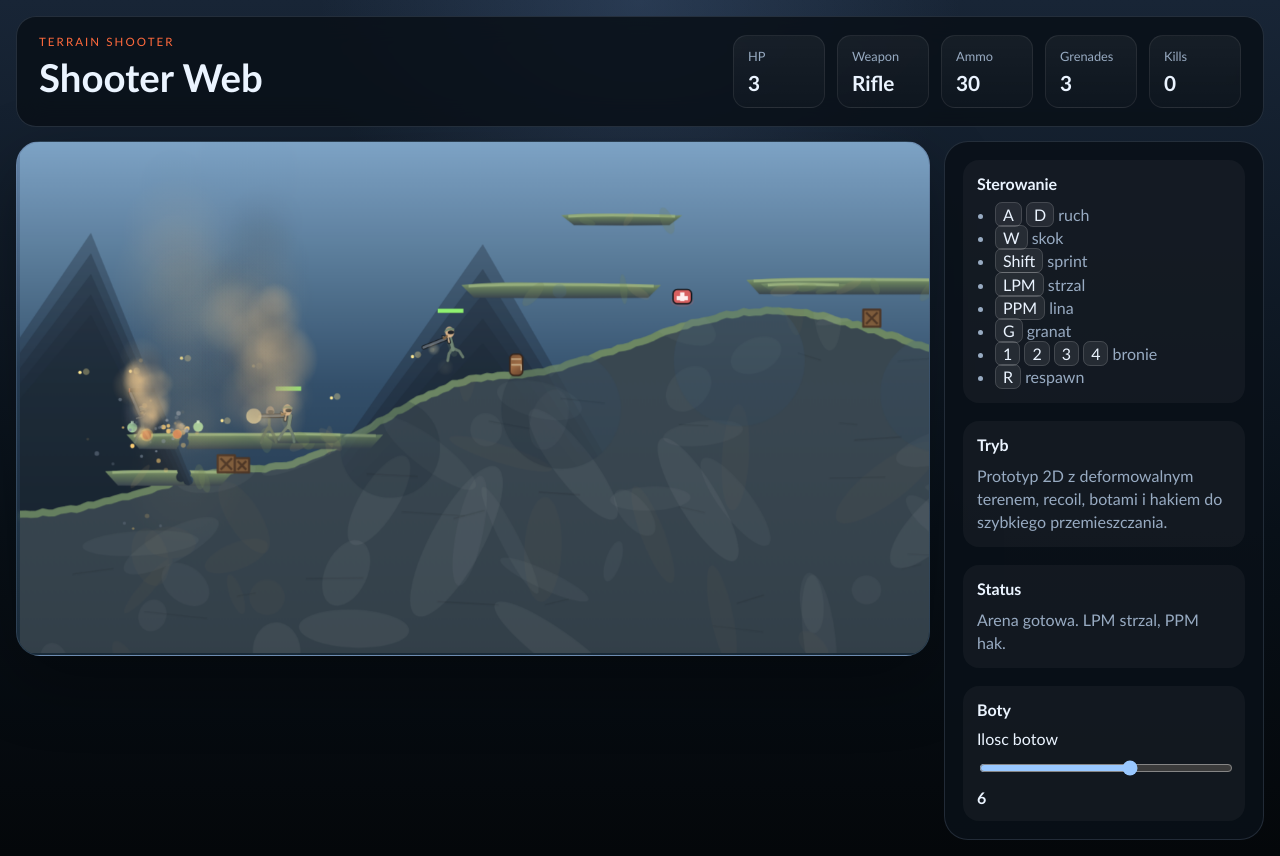
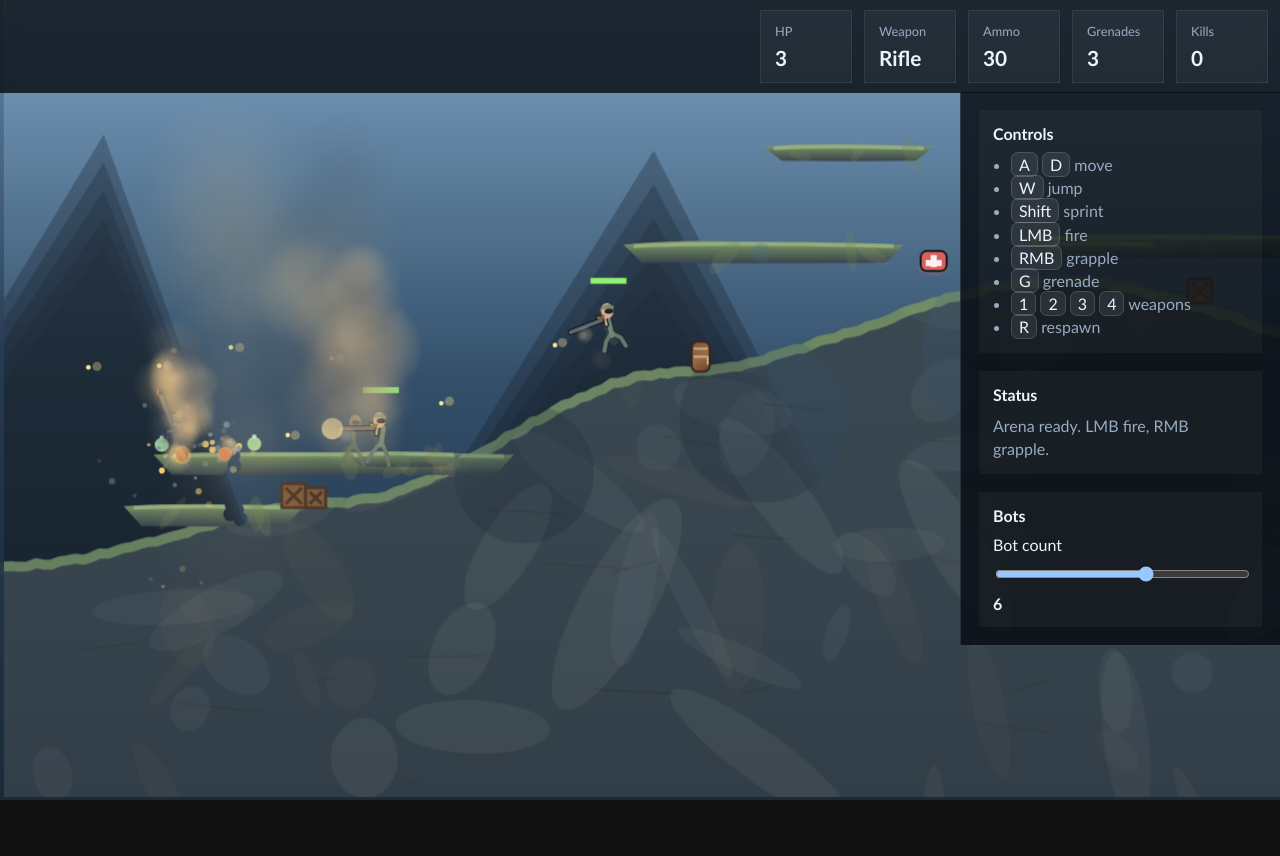
Before and after one commit to MarcinPetrow/shooter-web, a website: page docs/index.html in a window 1280 px wide. After the commit the page ends 800 px from the top, so only its background shows below. Drawn offline with Linux system fonts and the light colour scheme; animation ran at ten frames a second.

Commit message:
Refine UI layout and add project README

```diff
--- a/docs/app.js
+++ b/docs/app.js
@@ -127,7 +127,7 @@ let desiredBotCount = 6;
 const MAX_GRENADES = 3;
 const pickupDefinitions = {
   medkit: {
-    label: "Apteczka",
+    label: "Medkit",
     color: "#d85e5e",
     accent: "#fff0f0",
     respawn: 16,
@@ -139,7 +139,7 @@ const pickupDefinitions = {
     respawn: 13,
   },
   grenades: {
-    label: "Granaty",
+    label: "Grenades",
     color: "#70b978",
     accent: "#dbffe0",
     respawn: 20,
@@ -162,6 +162,15 @@ const terrainCtx = terrainCanvas.getContext("2d");
 
 function clamp(value, min, max) {
   return Math.max(min, Math.min(max, value));
+}
+
+function resizeCanvas() {
+  const width = Math.max(320, Math.floor(window.innerWidth));
+  const height = Math.max(240, Math.floor(window.innerHeight));
+  canvas.width = width;
+  canvas.height = height;
+  sceneCanvas.width = width;
+  sceneCanvas.height = height;
 }
 
 function rand(min, max) {
@@ -694,7 +703,7 @@ function setBotCount(count) {
   ui.botCountValue.textContent = String(desiredBotCount);
   spawnBots();
   bots.forEach(respawnActor);
-  ui.status.textContent = `Boty: ${desiredBotCount}`;
+  ui.status.textContent = `Bots: ${desiredBotCount}`;
 }
 
 function allActors() {
@@ -752,7 +761,7 @@ function switchWeapon(actor, weaponKey) {
   actor.fireQueue = 0;
   actor.fireQueueDelay = 0;
   if (actor === player) {
-    ui.status.textContent = `Bron: ${getWeaponStats(actor).label}`;
+    ui.status.textContent = `Weapon: ${getWeaponStats(actor).label}`;
   }
 }
 
@@ -841,7 +850,7 @@ function shoot(actor) {
   const weapon = getWeaponStats(actor);
   if (actor.ammo <= 0) {
     actor.reload = weapon.reloadTime;
-    ui.status.textContent = actor === player ? "Przeladowanie." : ui.status.textContent;
+    ui.status.textContent = actor === player ? "Reloading." : ui.status.textContent;
     return;
   }
 
@@ -909,8 +918,8 @@ function damageActor(actor, amount, source) {
 
   if (source && source !== actor) {
     source.kills += 1;
-    if (source === player) {
-      ui.status.textContent = `Eliminacja: ${actor.name}`;
+      if (source === player) {
+      ui.status.textContent = `Eliminated: ${actor.name}`;
     }
   }
 }
@@ -1022,7 +1031,7 @@ function updatePlayer(dt) {
           y: hit.y,
           length: Math.max(80, Math.hypot(hit.x - player.x, hit.y - player.y) * 0.72),
         };
-        ui.status.textContent = "Hak zaczepiony.";
+        ui.status.textContent = "Grapple attached.";
       }
     }
   } else {
@@ -1134,7 +1143,7 @@ function applyPickup(actor, pickup) {
   pickup.timer = pickupDefinitions[pickup.type].respawn;
 
   if (actor === player) {
-    ui.status.textContent = `Podniesiono: ${pickupDefinitions[pickup.type].label}`;
+    ui.status.textContent = `Picked up: ${pickupDefinitions[pickup.type].label}`;
   }
 
   stampCraterDecor(pickup.x, pickup.y, 12);
@@ -1845,6 +1854,8 @@ window.addEventListener("keyup", (event) => {
   keys.delete(event.code);
 });
 
+window.addEventListener("resize", resizeCanvas);
+
 canvas.addEventListener("mousemove", (event) => {
   const rect = canvas.getBoundingClientRect();
   mouse.x = ((event.clientX - rect.left) / rect.width) * canvas.width;
@@ -1873,12 +1884,13 @@ canvas.addEventListener("contextmenu", (event) => {
   event.preventDefault();
 });
 
+resizeCanvas();
 createTerrain();
 spawnBots();
 rebuildPickups();
 respawnActor(player);
 bots.forEach(respawnActor);
-ui.status.textContent = "Arena gotowa. LPM strzal, PPM hak.";
+ui.status.textContent = "Arena ready. LMB fire, RMB grapple.";
 ui.botCountInput.value = String(desiredBotCount);
 ui.botCountValue.textContent = String(desiredBotCount);
 ui.botCountInput.addEventListener("input", (event) => {
--- a/docs/index.html
+++ b/docs/index.html
@@ -7,12 +7,11 @@
     <link rel="stylesheet" href="./styles.css" />
   </head>
   <body>
-    <div class="hud-shell">
+    <main class="game-shell">
+      <canvas id="gameCanvas" width="1280" height="720"></canvas>
+
+      <div class="overlay">
         <header class="topbar">
-        <div>
-          <p class="eyebrow">Terrain Shooter</p>
-          <h1>Shooter Web</h1>
-        </div>
           <div class="scoreboard">
             <div><span>HP</span><strong id="hpValue">100</strong></div>
             <div><span>Weapon</span><strong id="weaponValue">Rifle</strong></div>
@@ -22,44 +21,35 @@
           </div>
         </header>
 
-      <main class="game-frame">
-        <canvas id="gameCanvas" width="1280" height="720"></canvas>
         <aside class="panel">
           <section>
-            <h2>Sterowanie</h2>
+            <h2>Controls</h2>
             <ul>
-              <li><kbd>A</kbd> <kbd>D</kbd> ruch</li>
-              <li><kbd>W</kbd> skok</li>
+              <li><kbd>A</kbd> <kbd>D</kbd> move</li>
+              <li><kbd>W</kbd> jump</li>
               <li><kbd>Shift</kbd> sprint</li>
-              <li><kbd>LPM</kbd> strzal</li>
-              <li><kbd>PPM</kbd> lina</li>
-              <li><kbd>G</kbd> granat</li>
-              <li><kbd>1</kbd> <kbd>2</kbd> <kbd>3</kbd> <kbd>4</kbd> bronie</li>
+              <li><kbd>LMB</kbd> fire</li>
+              <li><kbd>RMB</kbd> grapple</li>
+              <li><kbd>G</kbd> grenade</li>
+              <li><kbd>1</kbd> <kbd>2</kbd> <kbd>3</kbd> <kbd>4</kbd> weapons</li>
               <li><kbd>R</kbd> respawn</li>
             </ul>
           </section>
           <section>
-            <h2>Tryb</h2>
-            <p>
-              Prototyp 2D z deformowalnym terenem, recoil, botami i hakiem do szybkiego
-              przemieszczania.
-            </p>
+            <h2>Status</h2>
+            <p id="statusText">Enter the arena and hold the high ground.</p>
           </section>
           <section>
-            <h2>Status</h2>
-            <p id="statusText">Wejdz na mape i utrzymaj wysokosc.</p>
-          </section>
-          <section>
-            <h2>Boty</h2>
+            <h2>Bots</h2>
             <label class="bot-control" for="botCountInput">
-              <span>Ilosc botow</span>
+              <span>Bot count</span>
               <input id="botCountInput" type="range" min="0" max="10" step="1" value="6" />
               <strong id="botCountValue">6</strong>
             </label>
           </section>
         </aside>
+      </div>
     </main>
-    </div>
 
     <script type="module" src="./app.js"></script>
   </body>
--- a/docs/styles.css
+++ b/docs/styles.css
@@ -18,6 +18,7 @@
 body {
   margin: 0;
   min-height: 100vh;
+  overflow: hidden;
   font-family: "Trebuchet MS", "Segoe UI", sans-serif;
   color: var(--text);
   background:
@@ -25,29 +26,31 @@ body {
     linear-gradient(180deg, #182536 0%, #081018 62%, #04070a 100%);
 }
 
-.hud-shell {
-  width: min(1500px, calc(100vw - 32px));
-  margin: 16px auto;
+.game-shell {
+  position: relative;
+  width: 100vw;
+  height: 100vh;
+  overflow: hidden;
 }
 
 .topbar {
   display: flex;
-  justify-content: space-between;
-  gap: 16px;
-  margin-bottom: 14px;
-  padding: 18px 22px;
-  border: 1px solid var(--panel-edge);
-  border-radius: 20px;
-  background: var(--panel);
-  backdrop-filter: blur(14px);
+  justify-content: flex-end;
+  gap: 12px;
+  padding: 10px 12px;
+  background: rgba(8, 12, 18, 0.82);
+  backdrop-filter: blur(10px);
 }
 
-.eyebrow {
-  margin: 0 0 6px;
-  color: var(--accent);
-  text-transform: uppercase;
-  letter-spacing: 0.18em;
-  font-size: 0.72rem;
+.overlay {
+  position: absolute;
+  inset: 0;
+  padding: 0;
+  pointer-events: none;
+}
+
+.overlay > * {
+  pointer-events: auto;
 }
 
 h1, h2, p, ul {
@@ -68,8 +71,7 @@ h1 {
 .scoreboard div {
   min-width: 92px;
   padding: 12px 14px;
-  border-radius: 14px;
-  background: linear-gradient(180deg, rgba(255, 255, 255, 0.05), rgba(255, 255, 255, 0.02));
+  background: rgba(255, 255, 255, 0.04);
   border: 1px solid rgba(255, 255, 255, 0.08);
 }
 
@@ -84,28 +86,25 @@ h1 {
   font-size: 1.3rem;
 }
 
-.game-frame {
-  display: grid;
-  grid-template-columns: minmax(0, 1fr) 320px;
-  gap: 14px;
-}
-
 #gameCanvas {
-  width: 100%;
+  width: 100vw;
+  height: 100vh;
   display: block;
-  border-radius: 24px;
-  border: 1px solid var(--panel-edge);
   background:
     linear-gradient(180deg, rgba(149, 187, 255, 0.1), rgba(40, 62, 86, 0.04)),
     linear-gradient(180deg, #5a7899 0%, #1e3348 44%, #132433 100%);
-  box-shadow: 0 24px 70px rgba(0, 0, 0, 0.32);
 }
 
 .panel {
+  position: absolute;
+  top: 92px;
+  right: 0;
+  width: min(320px, 32vw);
+  max-height: calc(100vh - 92px);
+  overflow: auto;
   padding: 18px;
-  border-radius: 24px;
-  border: 1px solid var(--panel-edge);
-  background: var(--panel);
+  border-left: 1px solid var(--panel-edge);
+  background: rgba(8, 12, 18, 0.84);
   display: flex;
   flex-direction: column;
   gap: 18px;
@@ -113,8 +112,7 @@ h1 {
 
 .panel section {
   padding: 14px;
-  border-radius: 16px;
-  background: rgba(255, 255, 255, 0.04);
+  background: rgba(255, 255, 255, 0.035);
 }
 
 .panel h2 {
@@ -156,20 +154,14 @@ kbd {
 }
 
 @media (max-width: 1100px) {
-  .game-frame {
-    grid-template-columns: 1fr;
+  .topbar {
+    justify-content: flex-start;
   }
 }
 
 @media (max-width: 720px) {
-  .hud-shell {
-    width: min(100vw - 16px, 1500px);
-    margin: 8px auto;
-  }
-
   .topbar {
-    padding: 14px;
-    border-radius: 16px;
+    padding: 8px;
   }
 
   .scoreboard {
@@ -180,8 +172,14 @@ kbd {
     flex: 1 1 90px;
   }
 
-  #gameCanvas,
   .panel {
-    border-radius: 18px;
+    top: auto;
+    right: 0;
+    left: 0;
+    bottom: 10px;
+    width: auto;
+    max-height: min(46vh, 420px);
+    border-left: none;
+    border-top: 1px solid var(--panel-edge);
   }
 }
--- a/public/styles.css
+++ b/public/styles.css
@@ -18,6 +18,7 @@
 body {
   margin: 0;
   min-height: 100vh;
+  overflow: hidden;
   font-family: "Trebuchet MS", "Segoe UI", sans-serif;
   color: var(--text);
   background:
@@ -25,29 +26,31 @@ body {
     linear-gradient(180deg, #182536 0%, #081018 62%, #04070a 100%);
 }
 
-.hud-shell {
-  width: min(1500px, calc(100vw - 32px));
-  margin: 16px auto;
+.game-shell {
+  position: relative;
+  width: 100vw;
+  height: 100vh;
+  overflow: hidden;
 }
 
 .topbar {
   display: flex;
-  justify-content: space-between;
-  gap: 16px;
-  margin-bottom: 14px;
-  padding: 18px 22px;
-  border: 1px solid var(--panel-edge);
-  border-radius: 20px;
-  background: var(--panel);
-  backdrop-filter: blur(14px);
+  justify-content: flex-end;
+  gap: 12px;
+  padding: 10px 12px;
+  background: rgba(8, 12, 18, 0.82);
+  backdrop-filter: blur(10px);
 }
 
-.eyebrow {
-  margin: 0 0 6px;
-  color: var(--accent);
-  text-transform: uppercase;
-  letter-spacing: 0.18em;
-  font-size: 0.72rem;
+.overlay {
+  position: absolute;
+  inset: 0;
+  padding: 0;
+  pointer-events: none;
+}
+
+.overlay > * {
+  pointer-events: auto;
 }
 
 h1, h2, p, ul {
@@ -68,8 +71,7 @@ h1 {
 .scoreboard div {
   min-width: 92px;
   padding: 12px 14px;
-  border-radius: 14px;
-  background: linear-gradient(180deg, rgba(255, 255, 255, 0.05), rgba(255, 255, 255, 0.02));
+  background: rgba(255, 255, 255, 0.04);
   border: 1px solid rgba(255, 255, 255, 0.08);
 }
 
@@ -84,28 +86,25 @@ h1 {
   font-size: 1.3rem;
 }
 
-.game-frame {
-  display: grid;
-  grid-template-columns: minmax(0, 1fr) 320px;
-  gap: 14px;
-}
-
 #gameCanvas {
-  width: 100%;
+  width: 100vw;
+  height: 100vh;
   display: block;
-  border-radius: 24px;
-  border: 1px solid var(--panel-edge);
   background:
     linear-gradient(180deg, rgba(149, 187, 255, 0.1), rgba(40, 62, 86, 0.04)),
     linear-gradient(180deg, #5a7899 0%, #1e3348 44%, #132433 100%);
-  box-shadow: 0 24px 70px rgba(0, 0, 0, 0.32);
 }
 
 .panel {
+  position: absolute;
+  top: 92px;
+  right: 0;
+  width: min(320px, 32vw);
+  max-height: calc(100vh - 92px);
+  overflow: auto;
   padding: 18px;
-  border-radius: 24px;
-  border: 1px solid var(--panel-edge);
-  background: var(--panel);
+  border-left: 1px solid var(--panel-edge);
+  background: rgba(8, 12, 18, 0.84);
   display: flex;
   flex-direction: column;
   gap: 18px;
@@ -113,8 +112,7 @@ h1 {
 
 .panel section {
   padding: 14px;
-  border-radius: 16px;
-  background: rgba(255, 255, 255, 0.04);
+  background: rgba(255, 255, 255, 0.035);
 }
 
 .panel h2 {
@@ -156,20 +154,14 @@ kbd {
 }
 
 @media (max-width: 1100px) {
-  .game-frame {
-    grid-template-columns: 1fr;
+  .topbar {
+    justify-content: flex-start;
   }
 }
 
 @media (max-width: 720px) {
-  .hud-shell {
-    width: min(100vw - 16px, 1500px);
-    margin: 8px auto;
-  }
-
   .topbar {
-    padding: 14px;
-    border-radius: 16px;
+    padding: 8px;
   }
 
   .scoreboard {
@@ -180,8 +172,14 @@ kbd {
     flex: 1 1 90px;
   }
 
-  #gameCanvas,
   .panel {
-    border-radius: 18px;
+    top: auto;
+    right: 0;
+    left: 0;
+    bottom: 10px;
+    width: auto;
+    max-height: min(46vh, 420px);
+    border-left: none;
+    border-top: 1px solid var(--panel-edge);
   }
 }
```
Also changed, not shown: public/app.js (+22 -10 lines), public/index.html (+16 -26 lines), README.md. Lines whose indentation alone changed are shown as unchanged.
